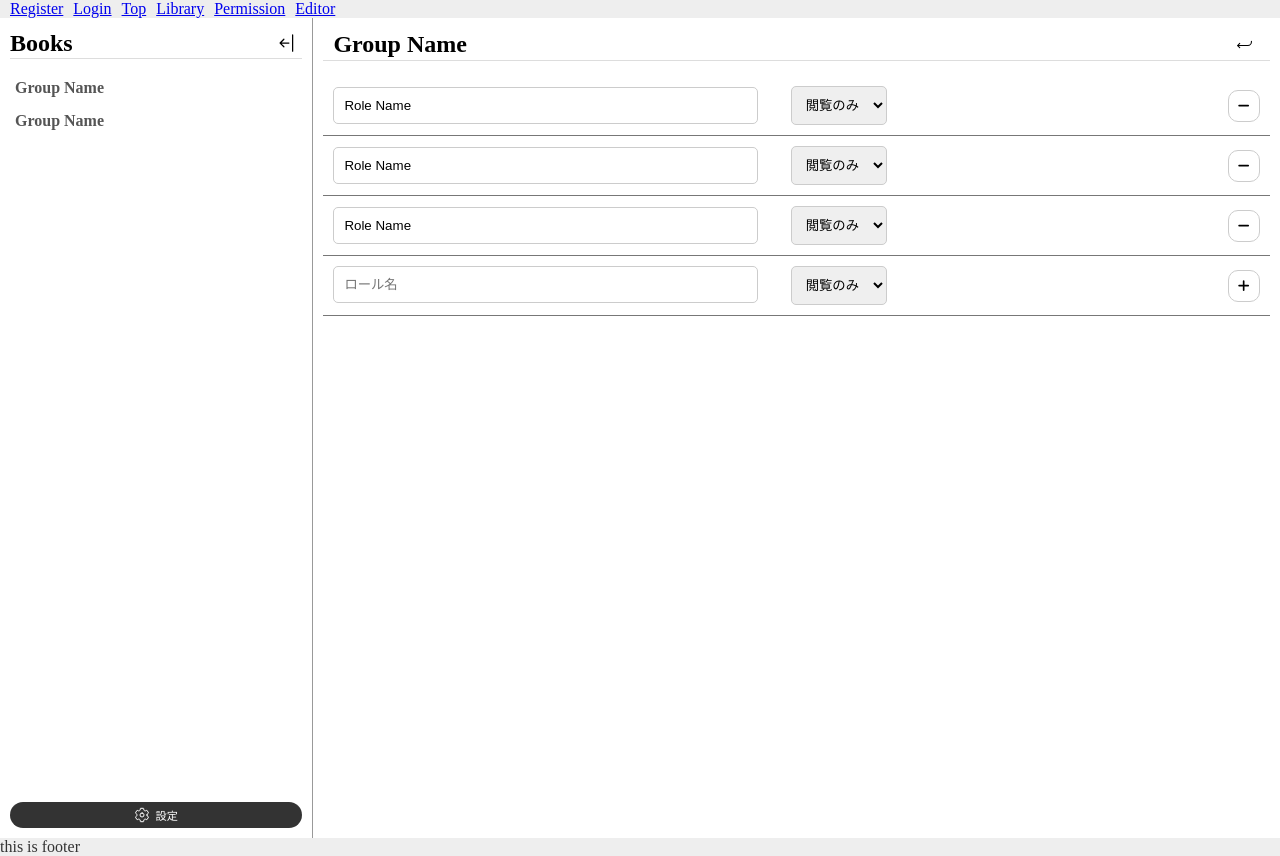
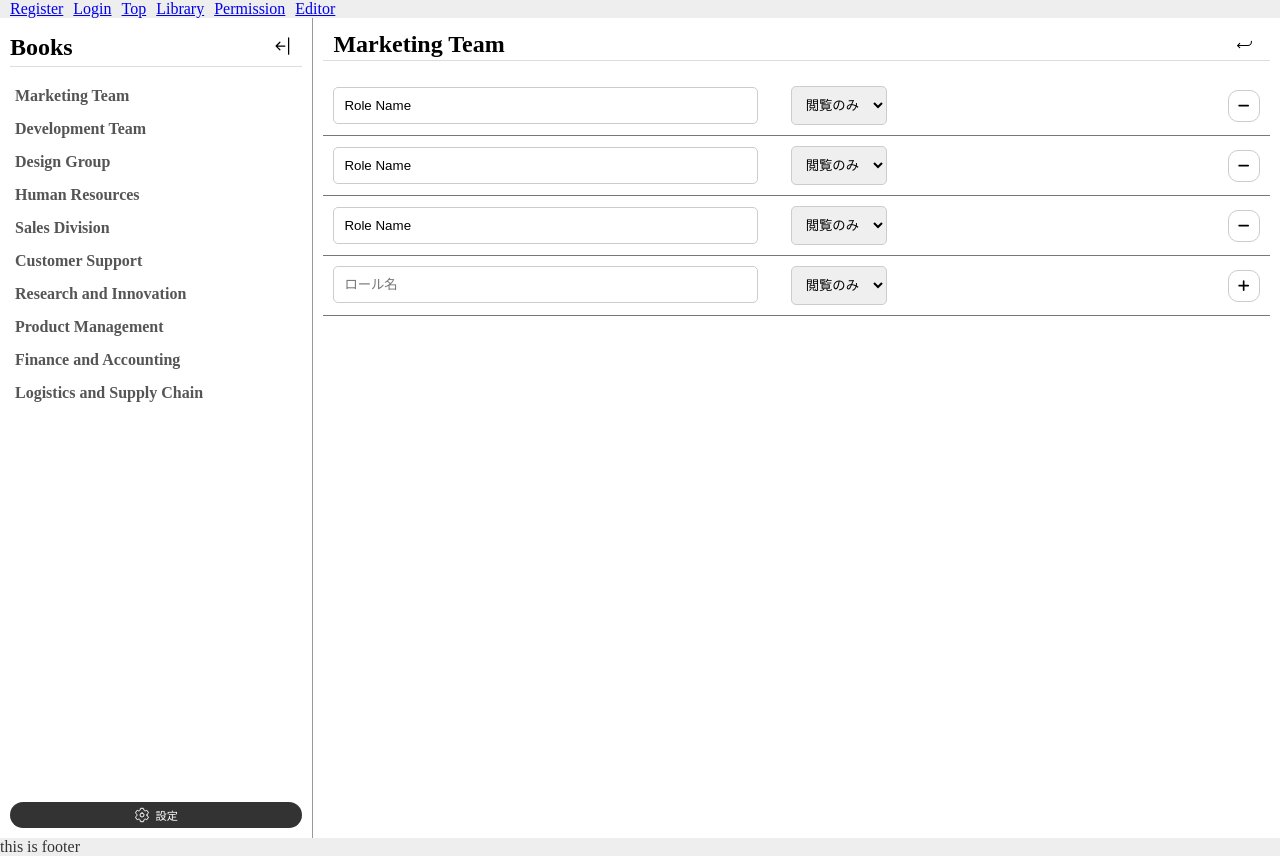
Before and after one commit to syxnji/ShareMd, a Next.js app: page /Permission in a window 1280 px wide. Built offline with nearby package versions, Linux system fonts and the light colour scheme.

Commit message:
仮データ groups

```diff
--- a/src/components/GroupHeadline/groupheadline.module.css
+++ b/src/components/GroupHeadline/groupheadline.module.css
@@ -18,4 +18,6 @@
 .left .title{
     font-size: 1.5rem;
     font-weight: bold;
+    text-wrap: nowrap;
+    overflow: hidden;
 }
--- a/src/components/GroupHeadline/page.jsx
+++ b/src/components/GroupHeadline/page.jsx
@@ -7,7 +7,7 @@ export function GroupHeadline({ headLeft, headRight }) {
             <div className={styles.innerHead}>
                 <div className={styles.left}>
                     <p className={styles.title}>
-                        Group Name
+                        Marketing Team
                     </p>
                     { headLeft }
                 </div>
--- a/src/components/Menu/menu.module.css
+++ b/src/components/Menu/menu.module.css
@@ -1,9 +1,24 @@
-.outerMenu{
-    position: relative;
+/* open */
+.open{
+    /* position: relative; */
     width: 33%;
     background-color: #fff;
     border-right: solid 1px #999;
+    transition: all 0.3s;
 }
+
+/* close */
+.close{
+    width: 52px;
+    background-color: #fff;
+    border-right: solid 1px #999;
+    transition: all 0.3s;
+}
+.close p{
+    display: none;
+}
+
+/* common */
 .innerMenu{
     height: 100vh;
     display: flex;
@@ -18,12 +33,17 @@
     border-bottom: solid 1px #ddd;
     margin-bottom: 15px;
 }
-.head svg{
+.head button{
+    width: 32px;
+    height: 32px;
     border-radius: 10px;
     padding: 5px;
+    margin: 3px;
     transition: all 0.3s;
+    background-color: transparent;
+    border: none;
 }
-.head svg:hover{
+.head button:hover{
     background-color: #ddd;
 }
 .head p{
@@ -43,23 +63,9 @@
     color: #555;
     font-size: 1rem;
     font-weight: bold;
+    text-wrap: nowrap;
+    overflow: hidden;
 }
-/* .notes{
-    margin-left: 1rem;
-}
-.note{
-    border-radius: 10px;
-    padding: 5px 10px;
-    transition: all 0.3s;
-}
-.note:hover{
-    background-color: #ddd;
-}
-.note p{
-    color: #aaa;
-    font-size: 0.8rem;
-    font-weight: normal;
-} */
 .foot{
     width: 100%;
     display: flex;
--- a/src/components/Menu/page.jsx
+++ b/src/components/Menu/page.jsx
@@ -1,39 +1,50 @@
+'use client'
+import { useState } from "react";
+// icon
+import { BsArrowBarLeft } from "react-icons/bs";
+import { BsArrowBarRight } from "react-icons/bs";
+import { IoSettingsOutline } from "react-icons/io5";
+// style
 import styles from "./menu.module.css";
-import { BsArrowBarLeft } from "react-icons/bs";
-import { IoSettingsOutline } from "react-icons/io5";
 
 export function Menu() {
+    // TODO:仮データ
+    const groups = [
+        { id: 1, group: 'Marketing Team' },
+        { id: 2, group: 'Development Team' },
+        { id: 3, group: 'Design Group' },
+        { id: 4, group: 'Human Resources' },
+        { id: 5, group: 'Sales Division' },
+        { id: 6, group: 'Customer Support' },
+        { id: 7, group: 'Research and Innovation' },
+        { id: 8, group: 'Product Management' },
+        { id: 9, group: 'Finance and Accounting' },
+        { id: 10, group: 'Logistics and Supply Chain' }
+    ];
+
+    const [isMenu, setIsMenu] = useState(true);
+    const toggleMenu = () => {
+        setIsMenu(!isMenu);
+    };
+
     return(
-        <div className={styles.outerMenu}>
+        // <div className={styles.outerMenu} >
+        <div className={isMenu ? styles.open : styles.close }>
             <div className={styles.innerMenu}>
                 <div className={styles.top}>
                     <div className={styles.head}>
                         <p>Books</p>
-                        <BsArrowBarLeft size={20} />
+                        <button onClick={toggleMenu}>
+                            {isMenu ? <BsArrowBarLeft size={20}/> : <BsArrowBarRight size={20}/>}
+                        </button>
                     </div>
+                    {/* groupsを繰り返し表示 */}
                     <div className={styles.categories}>
-                        <div className={styles.category}>
-                            <p>Group Name</p>
-                            {/* <div className={styles.notes}>
-                                <div className={styles.note}>
-                                    <p>予定</p>
-                                </div>
-                                <div className={styles.note}>
-                                    <p>買い物</p>
-                                </div>
-                            </div> */}
-                        </div>
-                        <div className={styles.category}>
-                            <p>Group Name</p>
-                            {/* <div className={styles.notes}>
-                                <div className={styles.note}>
-                                    <p>予定</p>
-                                </div>
-                                <div className={styles.note}>
-                                    <p>買い物</p>
-                                </div>
-                            </div> */}
-                        </div>
+                        {groups.map((group) => (
+                            <div className={styles.category} key={group.id}>
+                                <p>{group.group}</p>
+                            </div>
+                        ))}
                     </div>
                 </div>
                 <div className={styles.bottom}>
--- a/src/components/PermissionCtrl/page.jsx
+++ b/src/components/PermissionCtrl/page.jsx
@@ -9,7 +9,7 @@ export function PermissionCtrl() {
             <div className={styles.permission}>
                 <div className={styles.left}>
                     <div className={styles.role}>
-                        <input type="text" placeholder="ロール名(変更)" value="Role Name" />
+                        <input type="text" placeholder="ロール名(変更)" value="Role Name" readOnly/>
                     </div>
                     <div className={styles.permit}>
                         <select name="" id="" className={styles.select}>
```
